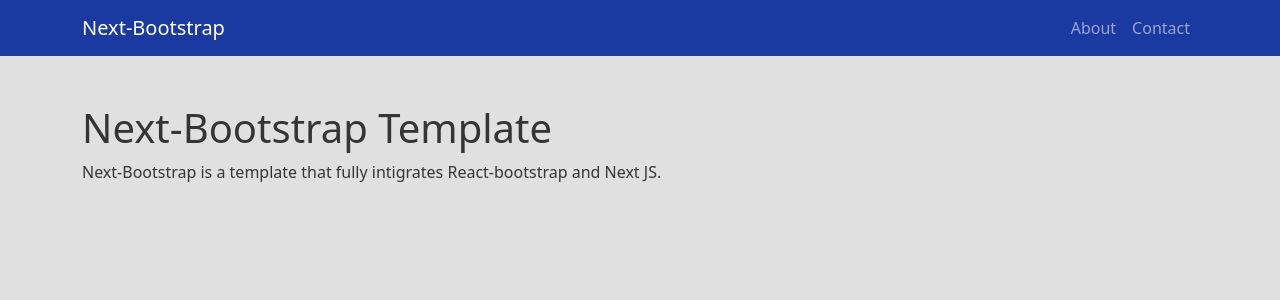
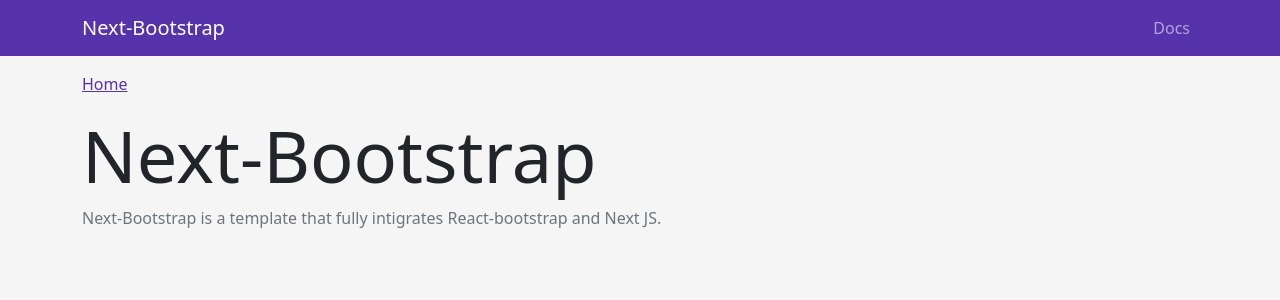
Before and after one commit to blakeabbott2020/next-bootstrap, a Next.js app: page / in a window 1280 px wide. Shown: the top 300 px of the page. Built offline with nearby package versions, Linux system fonts and the light colour scheme.

Commit message:
update everything

```diff
--- a/pages/api/hello.js
+++ /dev/null
@@ -1,5 +0,0 @@
-// Next.js API route support: https://nextjs.org/docs/api-routes/introduction
-
-export default function handler(req, res) {
-  res.status(200).json({ name: 'John Doe' })
-}
--- a/pages/index.js
+++ /dev/null
@@ -1,8 +0,0 @@
-export default function Index() {
-    return (
-        <div>
-            <h1>Next-Bootstrap Template</h1>
-            <p>Next-Bootstrap is a template that fully intigrates React-bootstrap and Next JS.</p>
-        </div>
-    )
-}
--- /dev/null
+++ b/src/components/Breadcrumbs.js
@@ -0,0 +1,41 @@
+import React from "react";
+import Link from "next/link";
+import { useRouter } from 'next/router'
+import { Breadcrumb, Container } from "react-bootstrap"
+
+export default function Breadcrumbs() {
+    const router = useRouter();
+
+    const breadcrumbs = React.useMemo(function generateBreadcrumbs() {
+        const asPathWithoutQuery = router.asPath.split("?")[0]
+        const asPathNestedRoutes = asPathWithoutQuery.split("/").filter(v => v.length > 0)
+
+        const crumbs = asPathNestedRoutes.map((subpath, index) => {
+            const href = "/" + asPathNestedRoutes.slice(0, index + 1).join("/")
+            return { href, text: subpath }
+        })
+
+
+        return [{ href: "/", text: "Home" }, ...crumbs]
+    }, [router.asPath])
+
+    return (
+        <Container>
+            <Breadcrumb className="my-3">
+                {breadcrumbs.map((crumb, index) => (
+                    <Crumb key={index} {...crumb} last={index === breadcrumbs.length - 1} />
+                ))}
+            </Breadcrumb>
+        </Container>
+    )
+}
+
+function Crumb({ text, href, last = false }) {
+    if (last) return (<Breadcrumb.Item>{text}</Breadcrumb.Item>)
+
+    return (
+        <Link href={href} passHref>
+            <Breadcrumb.Item >{text}</Breadcrumb.Item>
+        </Link>
+    )
+}
--- a/components/Layout.js
+++ b/src/components/Layout.js
@@ -1,5 +1,6 @@
 import Head from 'next/head'
 import Navigation from './Navigation'
+import Breadcrumbs from './Breadcrumbs'
 import Container from 'react-bootstrap/Container'
 
 export default function Layout({ children }) {
@@ -17,10 +18,10 @@ export default function Layout({ children }) {
 
             <Navigation />
 
-            <main className='mt-5'>
-                <Container>
-                    {children}
-                </Container>
+            <Breadcrumbs />
+
+            <main>
+                {children}
             </main>
         </div>
     )
--- a/components/Navigation.js
+++ b/src/components/Navigation.js
@@ -3,18 +3,18 @@ import Link from 'next/link'
 
 export default function Navigation() {
     return (
-        <Navbar variant="dark" bg="primary" className='bg-gradiant' expand="lg">
+        <Navbar variant="dark" bg="primary" expand="lg" collapseOnSelect>
             <Container>
-                <Link href="/" passHref>
-                    <Navbar.Brand>Next-Bootstrap</Navbar.Brand>
-                </Link>
+                <NavBrand href="/" text="Next-Bootstrap" />
+
                 <Navbar.Toggle aria-controls="basic-navbar-nav" />
+
                 <Navbar.Collapse id="navbar">
                     <Nav className="ms-auto">
-                        <NavLink href="/about" text="About" />
-                        <NavLink href="/contact" text="Contact" />
+                        <NavLink href="/docs" text="Docs" />
                     </Nav>
                 </Navbar.Collapse>
+
             </Container>
         </Navbar>
     )
@@ -27,3 +27,11 @@ function NavLink({ href, text }) {
         </Link>
     )
 }
+
+function NavBrand({ href, text }) {
+    return (
+        <Link href={href} passHref>
+            <Navbar.Brand>{text}</Navbar.Brand>
+        </Link>
+    )
+}
--- a/pages/_app.js
+++ b/src/pages/_app.js
@@ -1,5 +1,5 @@
 import Layout from '../components/Layout'
-import '../styles/custom.scss'
+import '../../styles/custom.scss'
 
 
 function MyApp({ Component, pageProps }) {
--- /dev/null
+++ b/src/pages/index.js
@@ -0,0 +1,16 @@
+import { Card, Container, Row, Col } from "react-bootstrap";
+
+export default function Index() {
+    return (
+        <Container>
+            <section>
+                <h1 className="display-2">Next-Bootstrap</h1>
+                <p className="text-muted">Next-Bootstrap is a template that fully intigrates React-bootstrap and Next JS.</p>
+            </section>
+
+            <section>
+
+            </section>
+        </Container>
+    )
+}
--- a/styles/custom.scss
+++ b/styles/custom.scss
@@ -6,12 +6,11 @@
 // ------------------------------- //
 //
 // default variable overrides
-$body-bg: #e0e0e0 !default;
-$body-color: #353535 !default;
+$body-bg: #f5f5f5 !default;
 
 // default color variables.
 // ----------------
-$primary: #1a39a1;
+$primary: #5733ab;
 // $secondary:
 // $success:
 // $info:
```
Also changed, not shown: pages/about/index.js (deleted, +0 -9 lines), pages/contact/index.js (deleted, +0 -9 lines).
